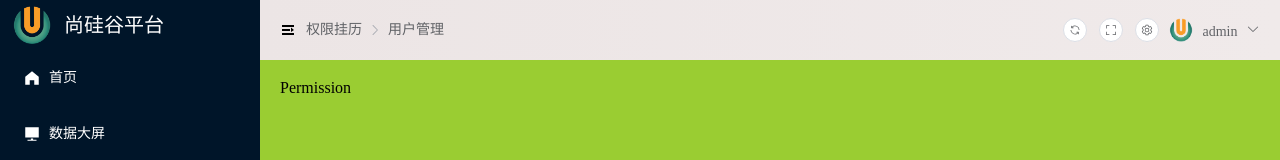
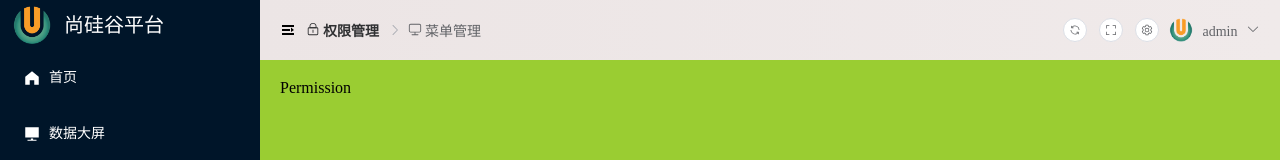
Before and after one commit to Jasonw372/AtGuiguVue3, a Vue app: page /acl/permission in a window 1280 px wide. Shown: the top 160 px of the page. Built offline with nearby package versions, Linux system fonts and the light colour scheme.

Commit message:
feat: add breadcrumb and fresh function

```diff
--- a/src/layout/main/index.vue
+++ b/src/layout/main/index.vue
@@ -1,14 +1,31 @@
 <script setup lang="ts">
+import { watch, ref, nextTick } from 'vue'
+import useLayOutSettingStore from '@/stores/modules/setting'
+
+const LayOutSettingStore = useLayOutSettingStore()
+
 defineOptions({
   name: 'Main',
 })
+
+const flag = ref(true)
+
+watch(
+  () => LayOutSettingStore.refresh,
+  () => {
+    flag.value = false
+    nextTick(() => {
+      flag.value = true
+    })
+  },
+)
 </script>
 
 <template>
   <router-view v-slot="{ Component }">
     <transition name="fade">
       <!-- 渲染layout一级路由的子路由 -->
-      <component :is="Component" />
+      <component :is="Component" v-if="flag" />
     </transition>
   </router-view>
 </template>
--- a/src/layout/tabbar/breadcrumb/index.vue
+++ b/src/layout/tabbar/breadcrumb/index.vue
@@ -1,5 +1,6 @@
 <script setup lang="ts">
 import useLayOutSettingStore from '@/stores/modules/setting'
+import { useRoute } from 'vue-router'
 
 defineOptions({
   name: 'BreadCrumb',
@@ -13,6 +14,8 @@ const changeIcon = () => {
   //图标进行切换
   LayOutSettingStore.fold = !LayOutSettingStore.fold
 }
+
+const $route = useRoute()
 </script>
 
 <template>
@@ -21,8 +24,20 @@ const changeIcon = () => {
   </el-icon>
 
   <el-breadcrumb separator-icon="ArrowRight">
-    <el-breadcrumb-item>权限挂历</el-breadcrumb-item>
-    <el-breadcrumb-item>用户管理</el-breadcrumb-item>
+    <el-breadcrumb-item
+      v-for="(item, index) in $route.matched"
+      :key="index"
+      v-show="item.meta.title"
+      :to="item.path"
+    >
+      <el-icon>
+        <component :is="item.meta.icon"></component>
+      </el-icon>
+
+      <span style="margin: 0 3px">
+        {{ item.meta.title }}
+      </span>
+    </el-breadcrumb-item>
   </el-breadcrumb>
 </template>
 
--- a/src/layout/tabbar/setting/index.vue
+++ b/src/layout/tabbar/setting/index.vue
@@ -1,11 +1,22 @@
 <script setup lang="ts">
+import useLayOutSettingStore from '@/stores/modules/setting'
 defineOptions({
   name: 'Setting',
 })
+
+const layoutSettingStore = useLayOutSettingStore()
+const updateRefresh = () => {
+  layoutSettingStore.refresh = !layoutSettingStore.refresh
+}
 </script>
 
 <template>
-  <el-button size="small" icon="Refresh" circle></el-button>
+  <el-button
+    size="small"
+    icon="Refresh"
+    @click="updateRefresh"
+    circle
+  ></el-button>
   <el-button size="small" icon="FullScreen" circle></el-button>
   <el-button size="small" icon="Setting" circle></el-button>
   <img
--- a/src/router/routes.ts
+++ b/src/router/routes.ts
@@ -16,7 +16,6 @@ export const constantRoute: readonly RouteRecordRaw[] = [
     component: () => import('@/layout/index.vue'),
     redirect: '/home',
     meta: {
-      title: 'Layout',
       hidden: false,
       icon: 'Avatar',
     },
--- a/src/stores/modules/setting.ts
+++ b/src/stores/modules/setting.ts
@@ -5,6 +5,7 @@ const useLayOutSettingStore = defineStore('SettingStore', {
   state: () => {
     return {
       fold: false,
+      refresh: false,
     }
   },
   persist: true,
```
